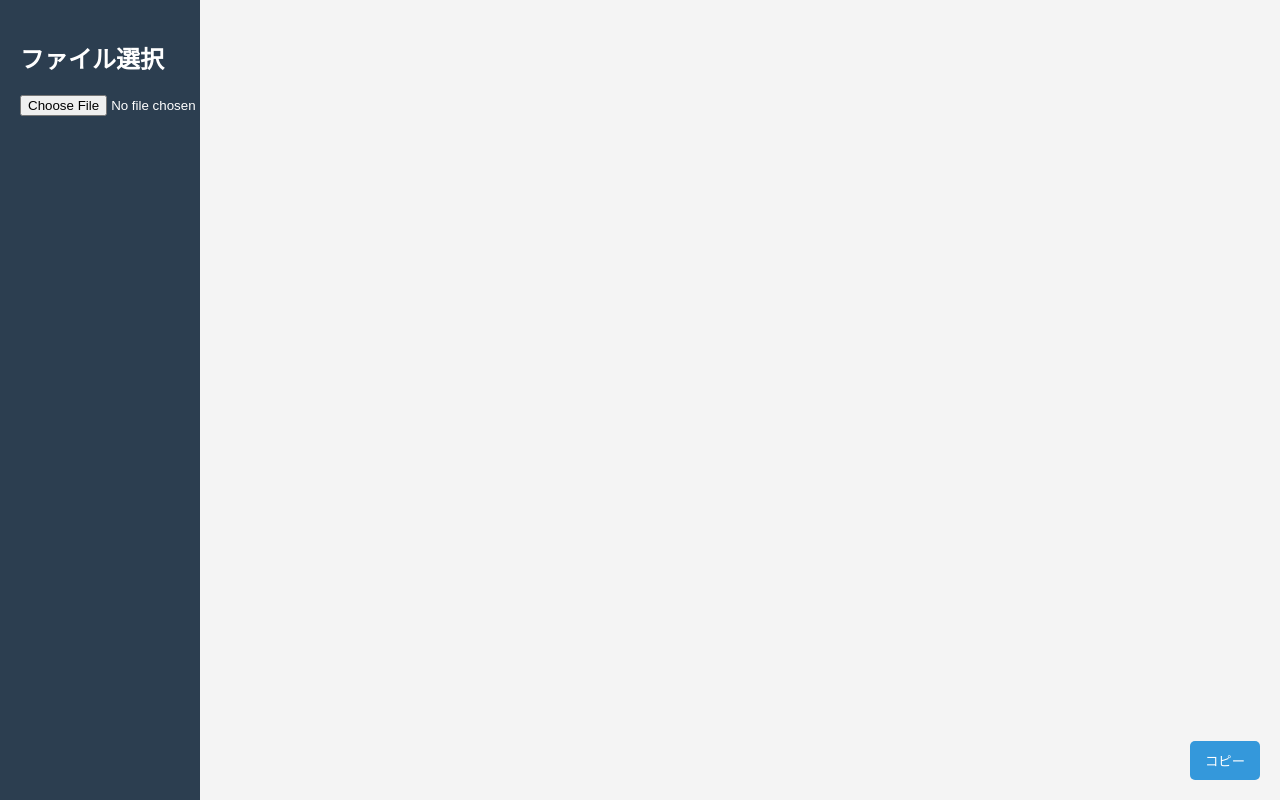
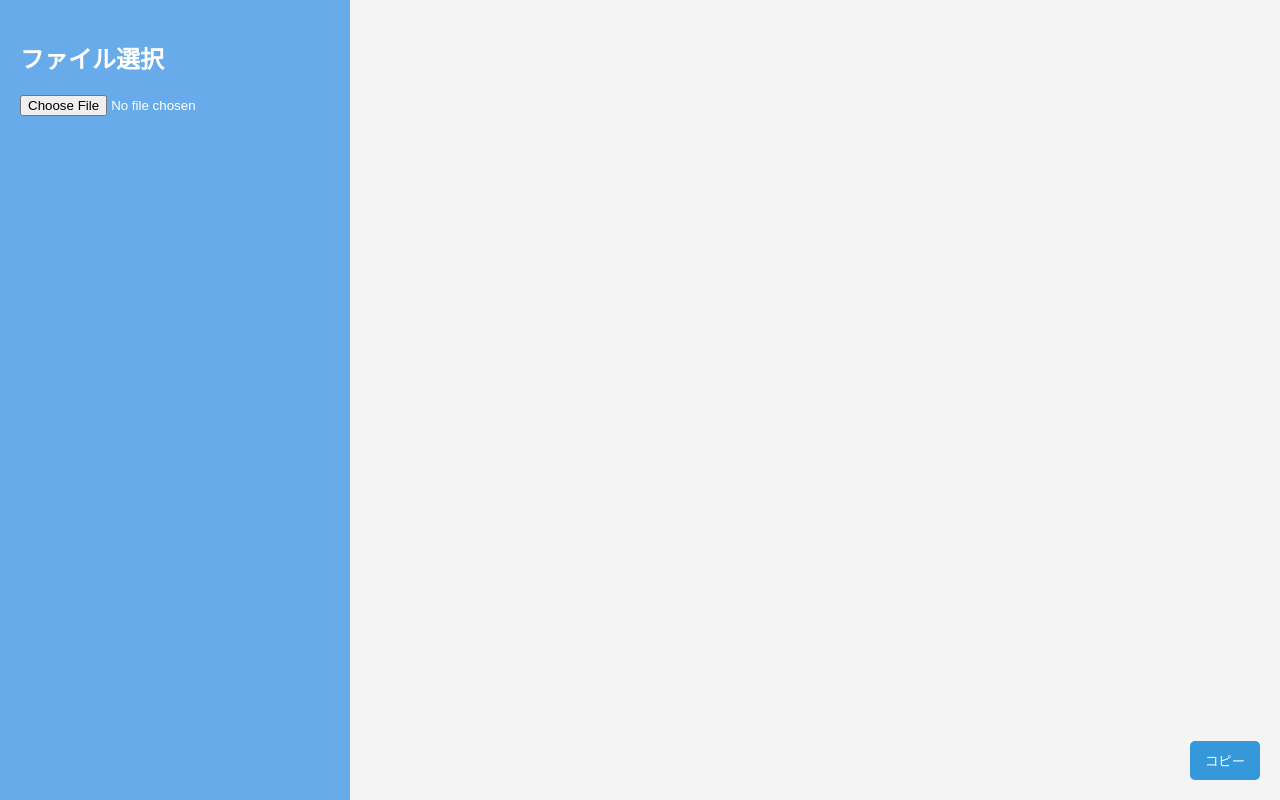
Before and after one commit to Wataamee777/Filemanagersite, a plain HTML site: page index.html in a window 1280 px wide. Drawn offline with Linux system fonts and the light colour scheme.

Commit message:
Update index.html

```diff
--- a/index.html
+++ b/index.html
@@ -13,8 +13,8 @@
 
     /* 左側のメニュー */
     .sidebar {
-      width: 200px;
-      background: #2c3e50;
+      width: 350px;
+      background: #67abeb;
       color: white;
       padding: 20px;
       box-sizing: border-box;
```
